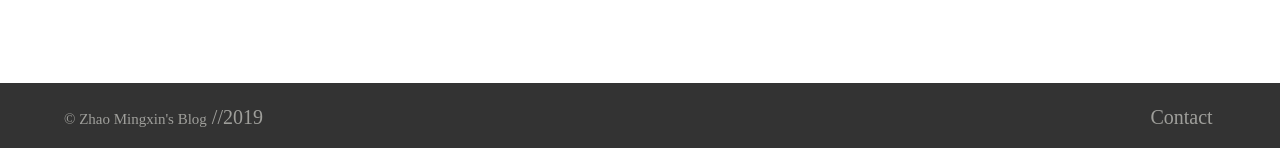
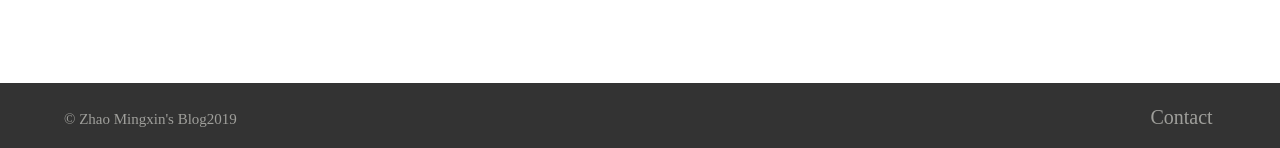
Before and after one commit to JackGittes/JackGittes.github.io, a Jekyll site: the page built from about.md, in a window 1280 px wide. Shown: the part 749-897 px from the top of the page. Built offline with Jekyll 4.4.1, drawn with Linux system fonts in a browser that asks for light colours.

Commit message:
modified some html

```diff
--- a/_includes/site-footer.html
+++ b/_includes/site-footer.html
@@ -1,7 +1,7 @@
 <footer class="footer">
   <div class="container">
     <div class="copyright  typeset">
-      <small class="small">&copy; {{ site.title }} {{2017-2019}}</small> //{{ site.time | date: '%Y' }}
+      <small class="small">&copy; {{ site.title }}{{ site.time | date: '%Y' }}</small>
     </div>
 
     {% include nav-footer.html %}
```
